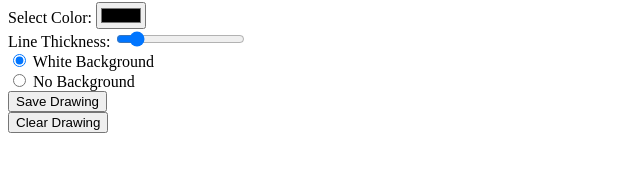
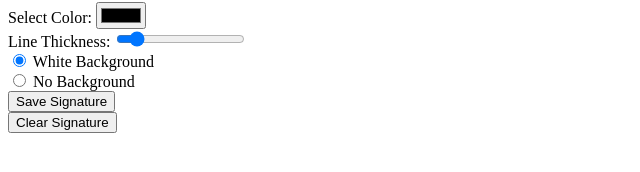
Before and after one commit to amshuu/e-sign, a plain HTML site: page index.html in a window 1280 px wide. Shown: the part 622-794 px from the top of the page, 0-640 px from the left. Drawn offline with Linux system fonts and the light colour scheme.

Commit message:
Update index.html

```diff
--- a/index.html
+++ b/index.html
@@ -3,7 +3,7 @@
 <head>
     <meta charset="UTF-8">
     <meta name="viewport" content="width=device-width, initial-scale=1.0">
-    <title>Canvas Drawing</title>
+    <title>E-Sign(Project by Amshudhar)</title>
     <style>
         #canvas {
             border: 1px solid #000;
@@ -28,9 +28,9 @@
         <input type="radio" id="noBackground" name="background" value="transparent">
         <label for="noBackground">No Background</label>
         <br>
-        <button id="saveBtn">Save Drawing</button>
+        <button id="saveBtn">Save Signature</button>
         <br>
-        <button id="clearBtn">Clear Drawing</button>
+        <button id="clearBtn">Clear Signature</button>
     </div>
     <script>
         const canvas = document.getElementById('canvas');
```
